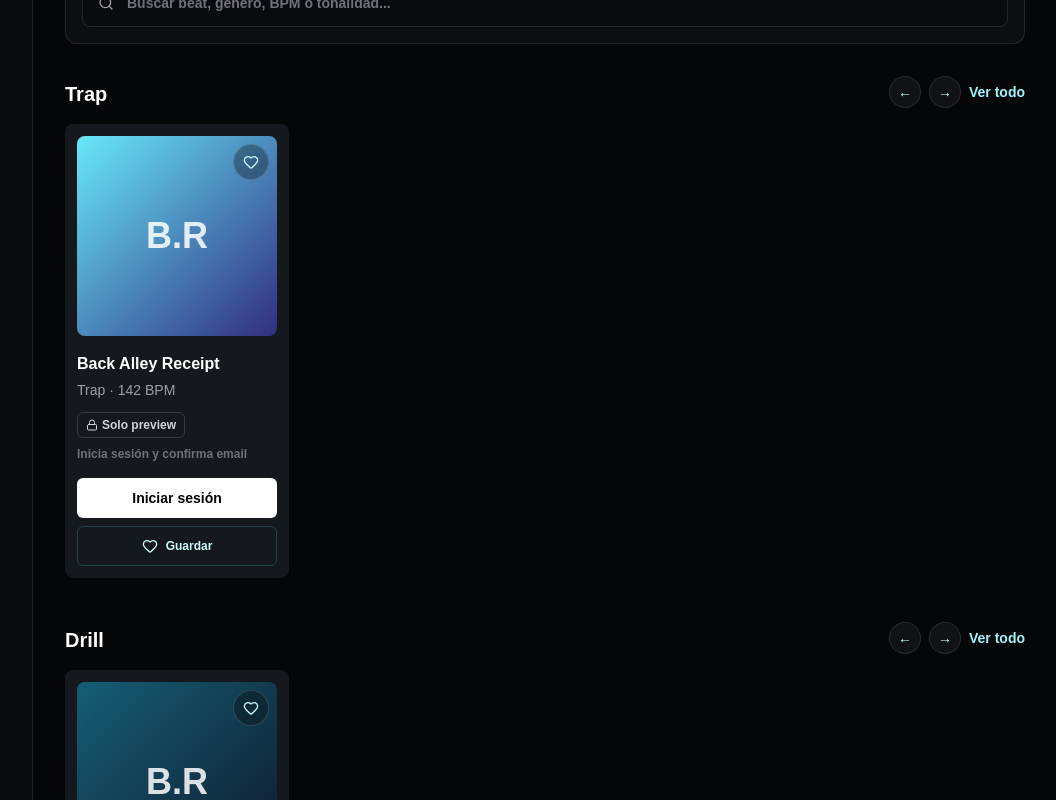
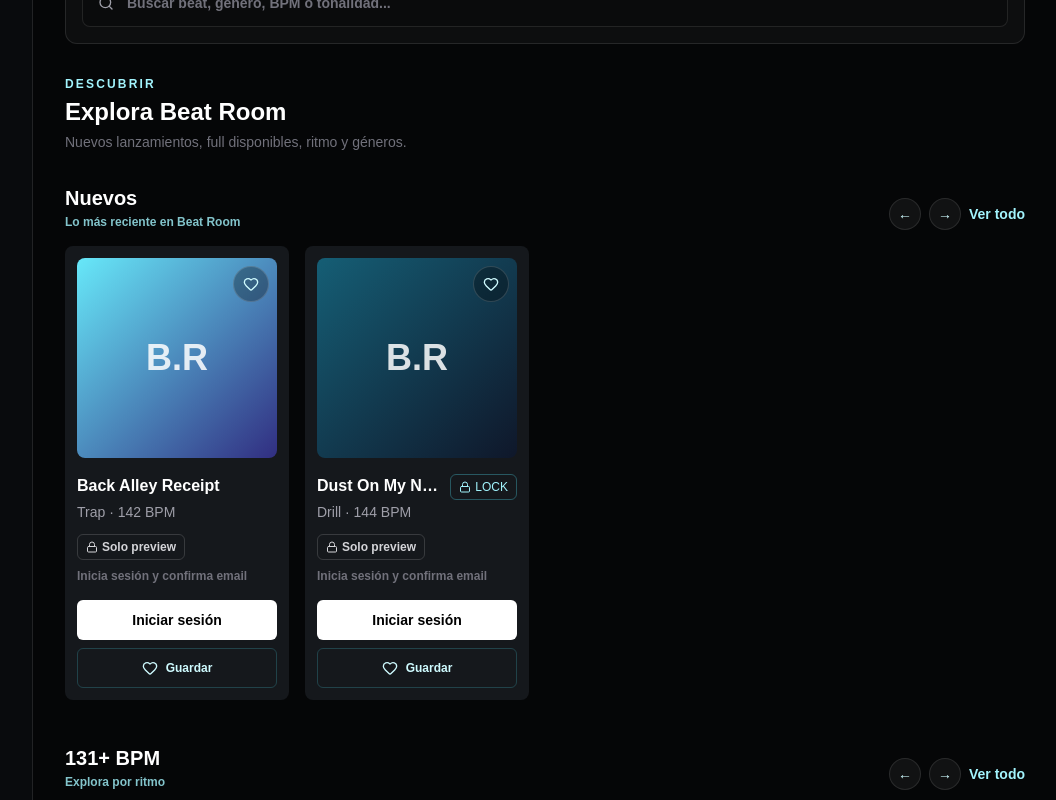
Before and after one commit to barbillaredcord-hue/br-platform, a Next.js app: page /musica in a window 1280 px wide. Shown: the part 560-1360 px from the top of the page, without its empty margins (223-1279 px from the left). Built offline with nearby package versions, Linux system fonts and the light colour scheme; no server answers.

Commit message:
feat: add deterministic Beat Room discovery rows

```diff
--- a/src/components/HomeDiscovery.tsx
+++ b/src/components/HomeDiscovery.tsx
@@ -25,23 +25,63 @@ function beatMatchesSearch(beat: Beat, query: string) {
   return [beat.name, beat.genre, String(beat.bpm), beat.key ?? ""].some((value) => value.toLowerCase().includes(normalizedQuery));
 }
 
+function makeRow(title: string, beats: Beat[]): BeatRowType | null {
+  return beats.length > 0 ? { title, beats } : null;
+}
+
+function buildDiscoveryRows(beats: Beat[], genreRows: BeatRowType[]) {
+  const rows: BeatRowType[] = [];
+  const pushRow = (row: BeatRowType | null) => {
+    if (row && !rows.some((item) => item.title === row.title)) {
+      rows.push(row);
+    }
+  };
+
+  pushRow(makeRow("Nuevos", beats.slice(0, 8)));
+
+  const fullBeats = genreRows.find((row) => row.title === "Full Beats");
+  pushRow(fullBeats ?? null);
+
+  pushRow(makeRow("90–110 BPM", beats.filter((beat) => beat.bpm >= 90 && beat.bpm <= 110)));
+  pushRow(makeRow("111–130 BPM", beats.filter((beat) => beat.bpm >= 111 && beat.bpm <= 130)));
+  pushRow(makeRow("131+ BPM", beats.filter((beat) => beat.bpm >= 131)));
+
+  genreRows
+    .filter((row) => row.title !== "Full Beats")
+    .forEach((row) => pushRow(row));
+
+  return rows;
+}
+
 function getRowSubtitle(title: string) {
-  return title === "Full Beats" ? "Reproducción completa pública" : undefined;
+  if (title === "Nuevos") {
+    return "Lo más reciente en Beat Room";
+  }
+
+  if (title === "Full Beats") {
+    return "Reproducción completa pública";
+  }
+
+  if (title.includes("BPM")) {
+    return "Explora por ritmo";
+  }
+
+  return undefined;
 }
 
 export function HomeDiscovery({ beats, beatRows, usingFallback }: HomeDiscoveryProps) {
   const [searchQuery, setSearchQuery] = useState("");
   const newestBeat = beats[0];
+  const hasSearch = Boolean(searchQuery.trim());
   const visibleRows = useMemo(() => {
     const query = searchQuery.trim();
 
     if (!query) {
-      return beatRows;
+      return buildDiscoveryRows(beats, beatRows);
     }
 
     return buildBeatRows(beats.filter((beat) => beatMatchesSearch(beat, query)));
   }, [beatRows, beats, searchQuery]);
-  const hasSearch = Boolean(searchQuery.trim());
 
   return (
     <div className="min-w-0 space-y-5 px-3 py-4 sm:px-4 md:space-y-8 md:px-8 md:py-6">
@@ -73,9 +113,19 @@ export function HomeDiscovery({ beats, beatRows, usingFallback }: HomeDiscoveryP
       </section>
 
       {visibleRows.length > 0 ? (
-        visibleRows.map((row, rowIndex) => (
-          <BeatRow key={row.title} title={row.title} subtitle={getRowSubtitle(row.title)} beats={row.beats} rowIndex={rowIndex} />
-        ))
+        <section aria-label={hasSearch ? "Resultados de búsqueda" : "Descubrir beats"} className="space-y-6 md:space-y-8">
+          {!hasSearch ? (
+            <div>
+              <p className="text-xs font-black uppercase tracking-[0.18em] text-cyan-200">Descubrir</p>
+              <h2 className="mt-1 text-xl font-black text-white sm:text-2xl">Explora Beat Room</h2>
+              <p className="mt-1 text-sm text-zinc-500">Nuevos lanzamientos, full disponibles, ritmo y géneros.</p>
+            </div>
+          ) : null}
+
+          {visibleRows.map((row, rowIndex) => (
+            <BeatRow key={row.title} title={row.title} subtitle={getRowSubtitle(row.title)} beats={row.beats} rowIndex={rowIndex} />
+          ))}
+        </section>
       ) : (
         <div className="rounded-lg border border-white/10 bg-white/5 p-4 text-sm font-semibold text-zinc-300">
           No encontramos beats con esa búsqueda.
```
